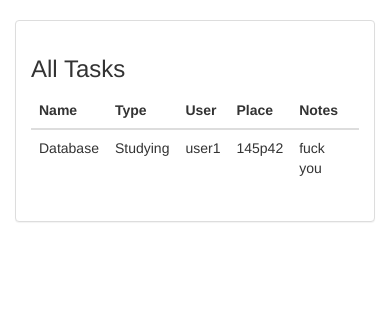
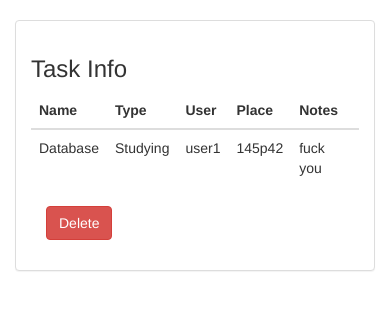
Before and after one commit to TFotakis-ECE-TUC-Projects/2017-Taskee, a Django app: page /1/ in a window 390 px wide. Shown: the part 52-362 px from the top of the page. Run offline with Django 3.2, Linux system fonts and the light colour scheme; data comes from the database, SQL or seed files in the repository; some libraries are stand-ins or nearby versions.

Commit message:
trying to delete task---have error

```diff
--- a/taskmanager/urls.py
+++ b/taskmanager/urls.py
@@ -7,5 +7,6 @@ app_name = 'taskmanager'
 urlpatterns = [
     url(r'^$', views.IndexView.as_view(), name='index'),
     url(r'^(?P<pk>[0-9]+)/$', views.DetailView.as_view(), name='detail'),
-    url(r'add/$', views.CreateTask.as_view(), name='task-add')
+    url(r'add/$', views.CreateTask.as_view(), name='task-add'),
+    url(r'^delete/(?P<pk>\d+)/$', views.DeleteTask.as_view(), name='delete'),
 ]
--- a/taskmanager/views.py
+++ b/taskmanager/views.py
@@ -1,7 +1,9 @@
 from django.contrib.auth.mixins import LoginRequiredMixin
 from django.views import generic
-from django.views.generic.edit import CreateView
+from django.views.generic.edit import CreateView,DeleteView
 from .models import Task
+from django.core.urlresolvers import reverse_lazy
+
 
 
 # generic.TemplateView
@@ -24,3 +26,14 @@ class DetailView(generic.DetailView):
 class CreateTask(CreateView):
     model = Task
     fields = ['name', 'user', 'type', 'place', 'notes']
+
+# class DeleteTask(request):
+#     model= Task
+#     if request.POST.get('delete'):
+#         obj.delete()
+
+class DeleteTask(DeleteView):
+    model = Task
+    success_url = reverse_lazy(DetailView) # This is where this view will
+                                            # redirect the user
+    template_name = 'taskmanager/taskDelete.html'
--- a/templates/taskmanager/taskDetail.html
+++ b/templates/taskmanager/taskDetail.html
@@ -11,14 +11,14 @@
     <div class="row">
 
 
-        <!-- Right Song Info -->
+        <!-- Right Task Info -->
         <div class="col-sm-8 col-md-9">
 
 
             <div class="panel panel-default">
                 <div class="panel-body">
 
-                    <h3>All Tasks</h3>
+                    <h3>Task Info</h3>
 
                     {% if error_message %}
                         <p><strong>{{ error_message }}</strong></p>
@@ -46,6 +46,13 @@
 {#                        {% endfor %}#}
                         </tbody>
                     </table>
+                    <div class="form-group">
+                        <div class="col-sm-offset-11 col-sm-10">
+                            <a href="{% url 'taskmanager:delete' %}">
+                            <button type="submit" class="btn btn-danger">Delete </button>
+                            </a>
+                        </div>
+                    </div>
 
                 </div>
             </div>
```
